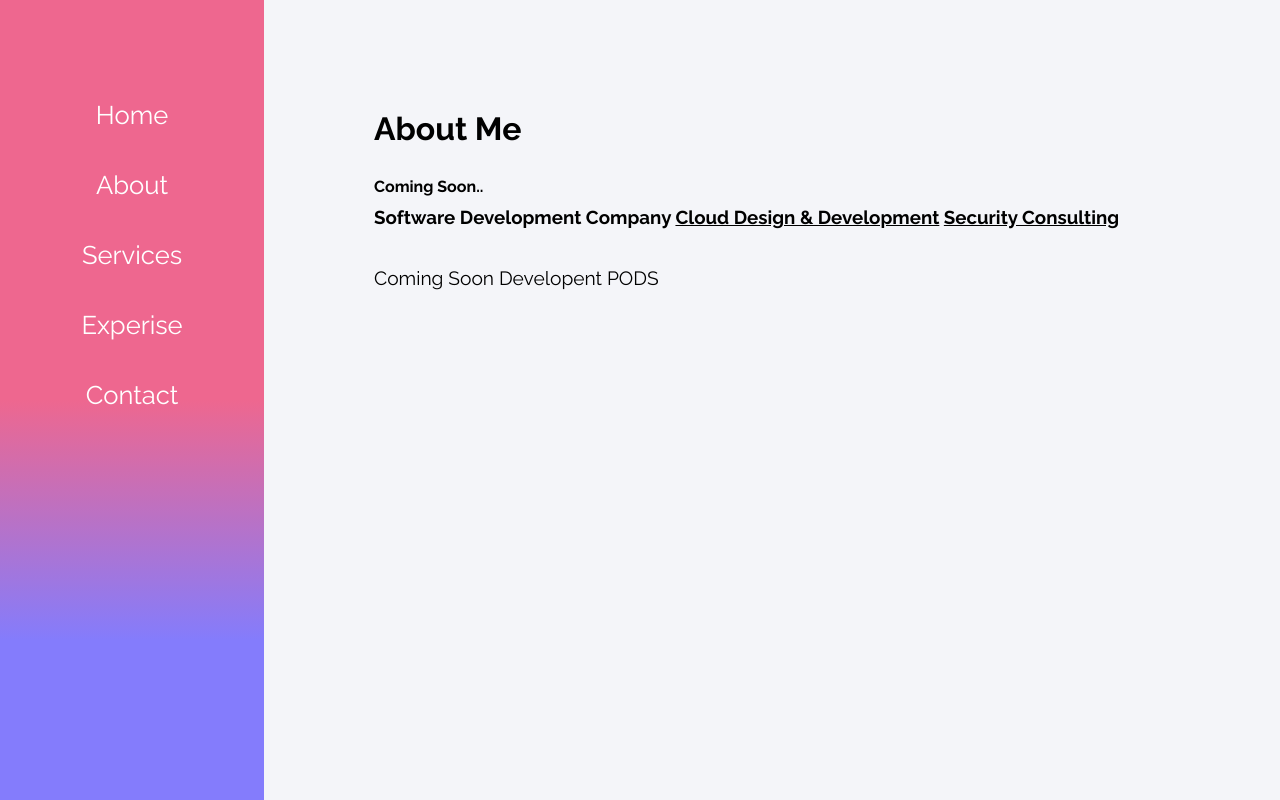
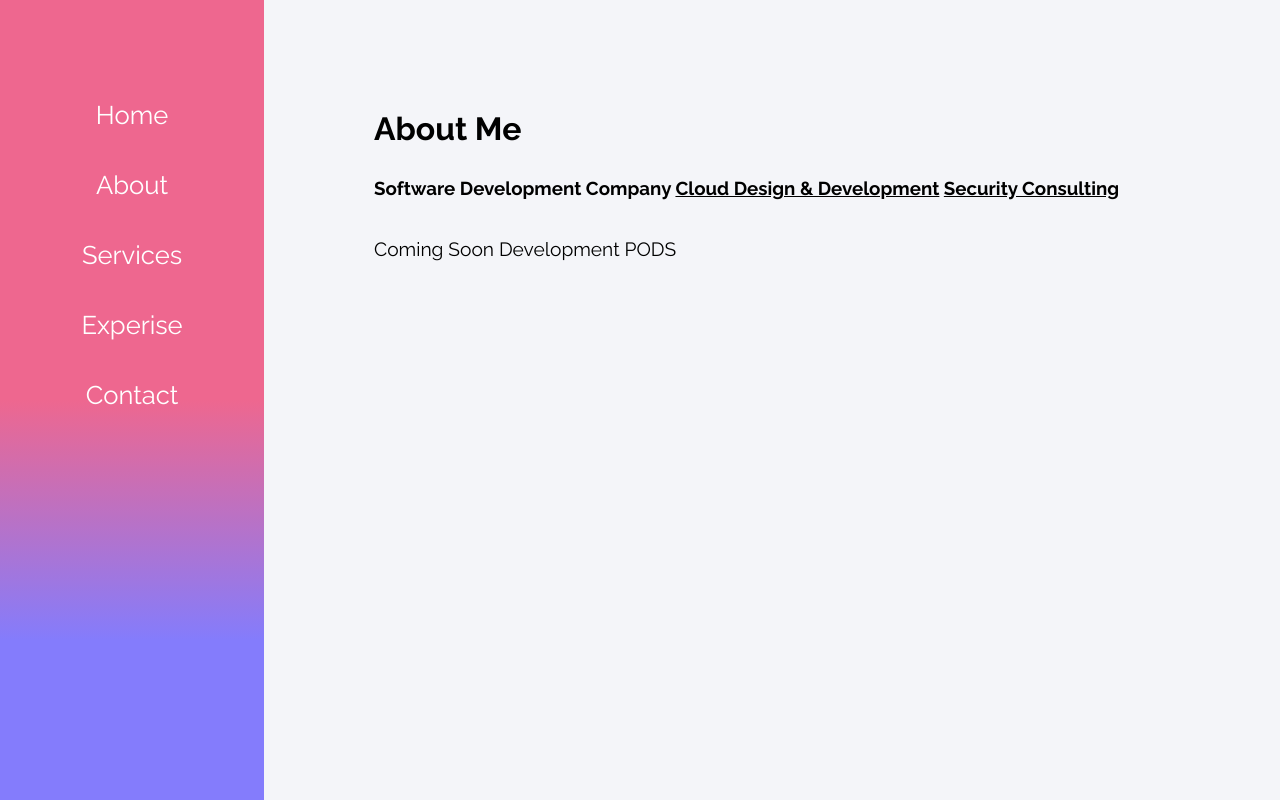
Before and after one commit to snsoftwareinc/snsoftwareinc, a React (Create React App) app: page /about in a window 1280 px wide. Built offline with nearby package versions, Linux system fonts and the light colour scheme.

Commit message:
test version check-in

```diff
--- a/src/contents/About.js
+++ b/src/contents/About.js
@@ -6,10 +6,10 @@
         return (
             <div className="condiv">
             <h1 className="subtopic">About Me</h1>
-            <h4>Coming Soon..</h4>
+
             <h3>Software Development Company <u>Cloud Design & Development</u> <u>Security Consulting</u></h3>
             <br></br>
-            <p> Coming Soon Developent PODS
+            <p> Coming Soon Development PODS
             </p>
 
             </div>
```
